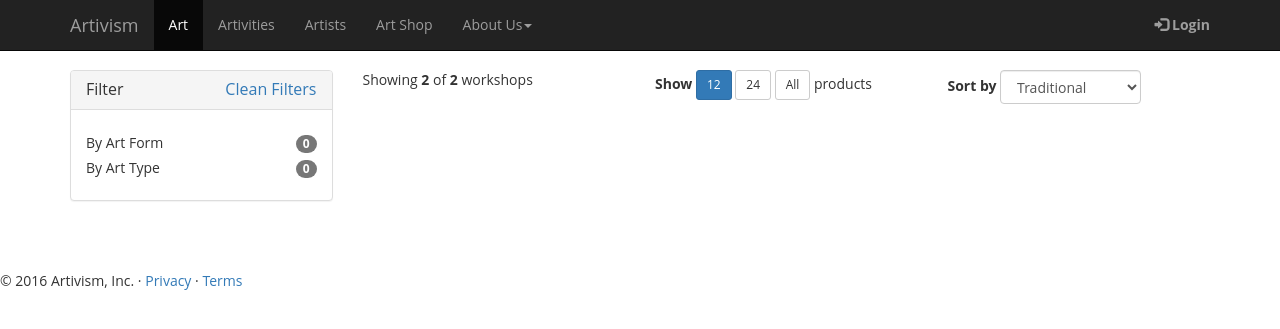
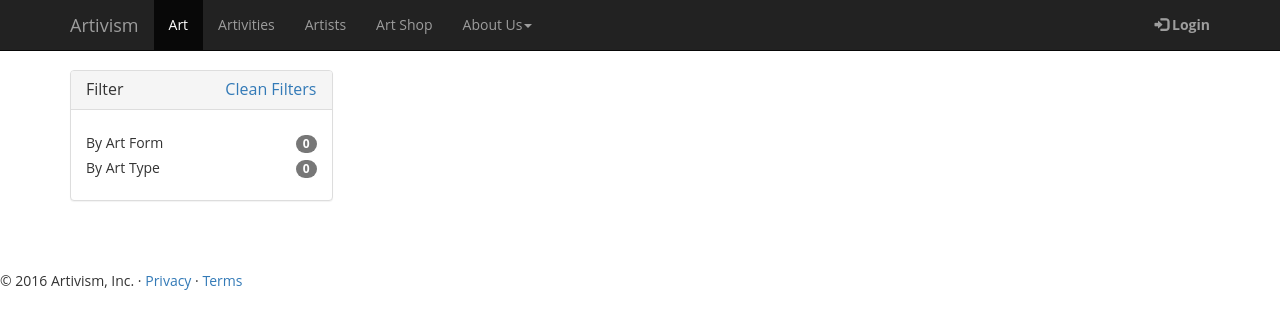
Before and after one commit to rachitptah/ptah, a Django app: page /artivities/ in a window 1280 px wide. Shown: the top 329 px of the page. Run offline with Django 3.2, Linux system fonts and the light colour scheme; data that the repository does not hold is empty; some libraries are stand-ins or nearby versions.

Commit message:
filter change

```diff
--- a/templates/artivities_home.html
+++ b/templates/artivities_home.html
@@ -32,7 +32,7 @@
             </div>
           </div>
         </div>
-        <div class="col-md-9">
+        <!-- <div class="col-md-9">
           <div class="info-bar">
             <div class="row">
               <div class="col-sm-12 col-md-4 products-showing">Showing <strong>2</strong> of <strong>2</strong> workshops</div>
@@ -52,7 +52,7 @@
               </div>
             </div>
           </div>
-        </div>
+        </div> -->
 	    <div class="col-md-9" style="padding-top:30px">
 	    	<div class="row">
 	    	{% for workshop in all_workshop %}
```
